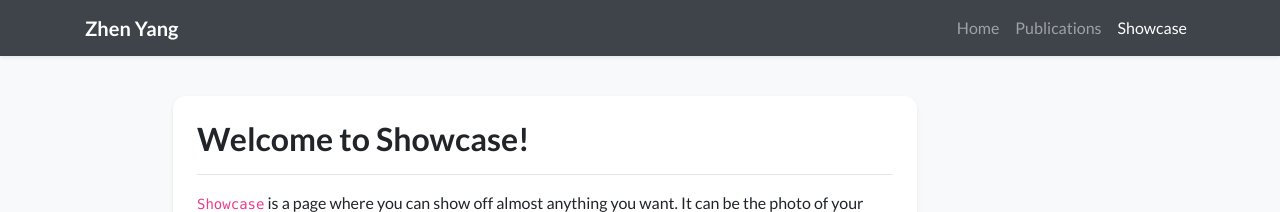
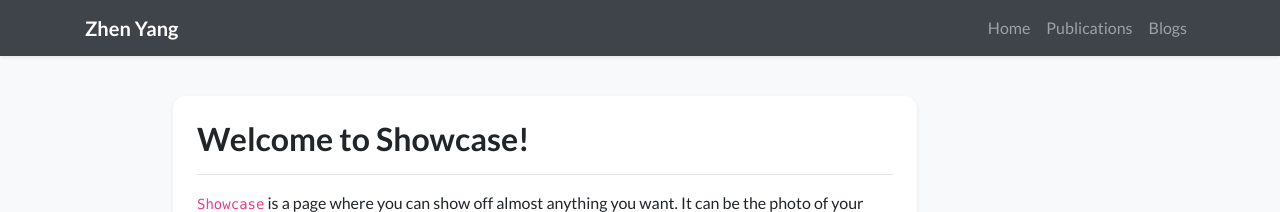
Before and after one commit to MichaelYeung2004/michaelyeung2004.github.io, a Jekyll site: the page built from showcase.html, in a window 1280 px wide. Shown: the top 212 px of the page. Built offline with Jekyll 4.4.1, drawn with Linux system fonts in a browser that asks for light colours; nearby versions of some CDN libraries; a style sheet for code colours, icons or effects is not loaded.

Commit message:
Initial commit after cloning and fixing Gemfile

```diff
--- a/_data/navigation.yml
+++ b/_data/navigation.yml
@@ -7,5 +7,5 @@ pages:
 #   url: /index_layout2
 - name: Publications
   url: /publications
-- name: Showcase
-  url: /showcase
+- name: Blogs
+  url: /blogs
```
